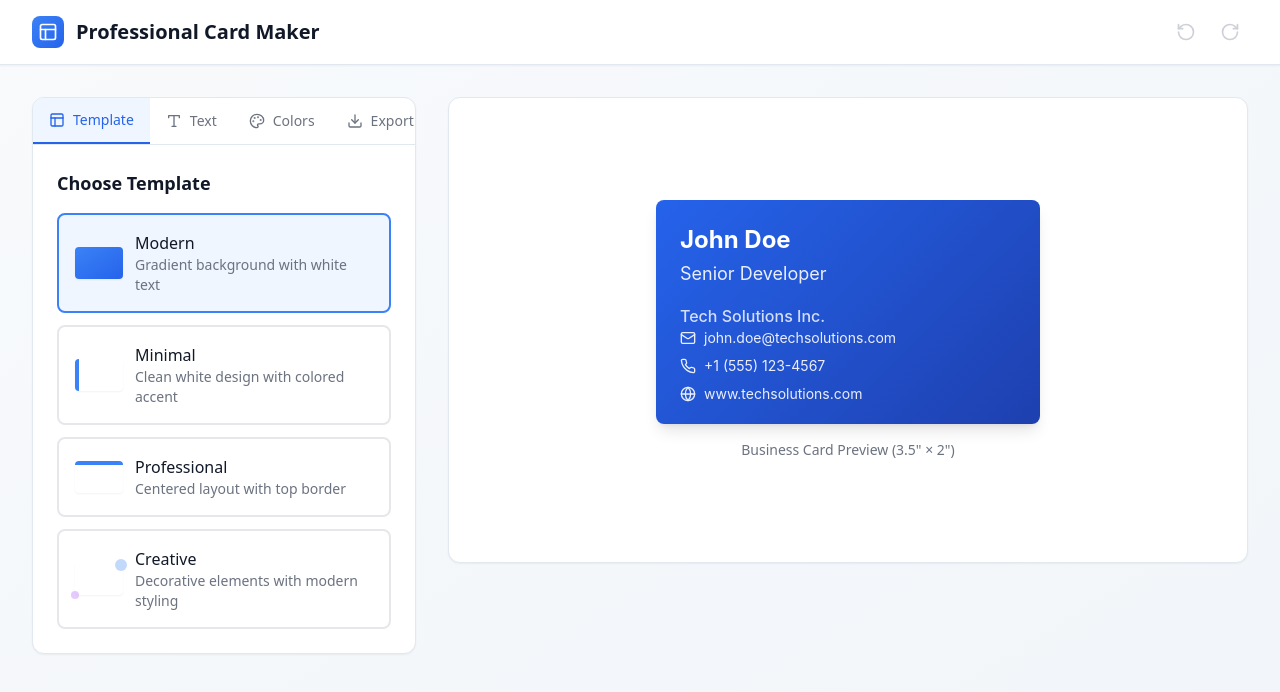
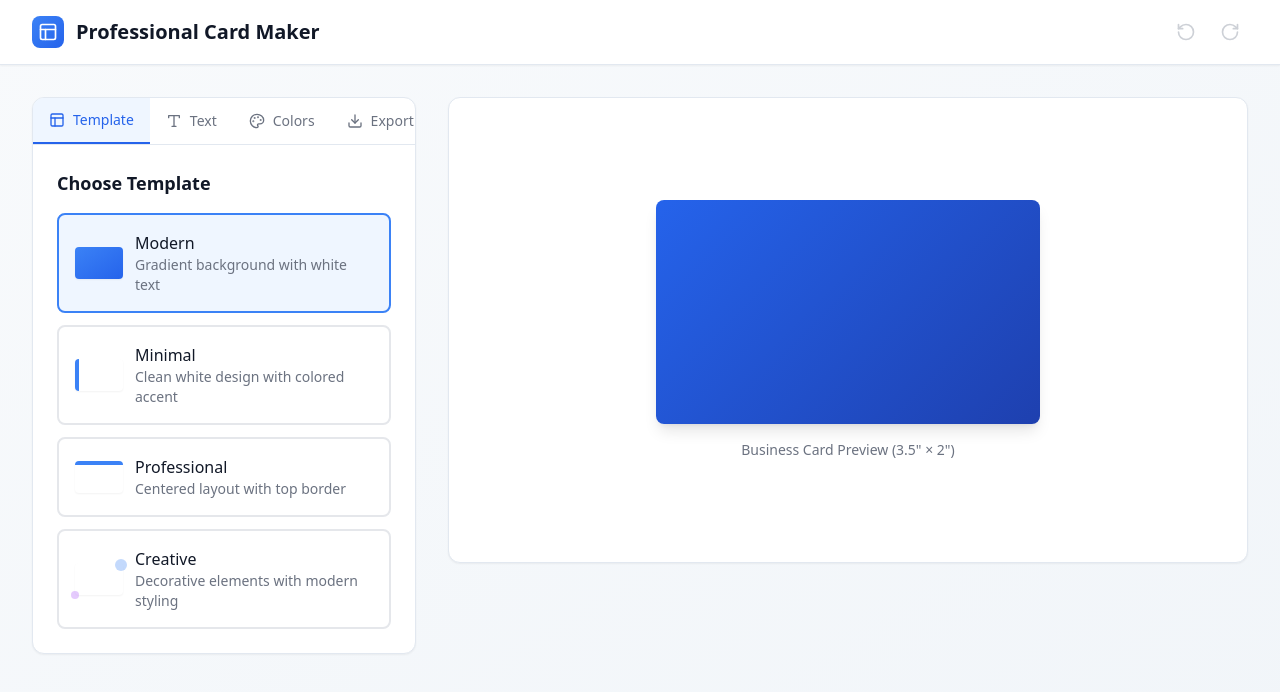
Before and after one commit to bhairvi12/ProfessionalCardMaker, a React (Vite) app: page / in a window 1280 px wide. Shown: the top 692 px of the page. Built offline with nearby package versions, Linux system fonts and the light colour scheme.

Commit message:
Clear default card values

```diff
--- a/src/App.tsx
+++ b/src/App.tsx
@@ -28,13 +28,13 @@ export interface CardStyle {
 
 function App() {
   const [cardData, setCardData] = useState<CardData>({
-    name: 'John Doe',
-    title: 'Senior Developer',
-    company: 'Tech Solutions Inc.',
-    email: 'john.doe@techsolutions.com',
-    phone: '+1 (555) 123-4567',
-    website: 'www.techsolutions.com',
-    address: '123 Business Ave, Tech City, TC 12345'
+    name: '',
+    title: '',
+    company: '',
+    email: '',
+    phone: '',
+    website: '',
+    address: ''
   });
 
   const [cardStyle, setCardStyle] = useState<CardStyle>({
```
